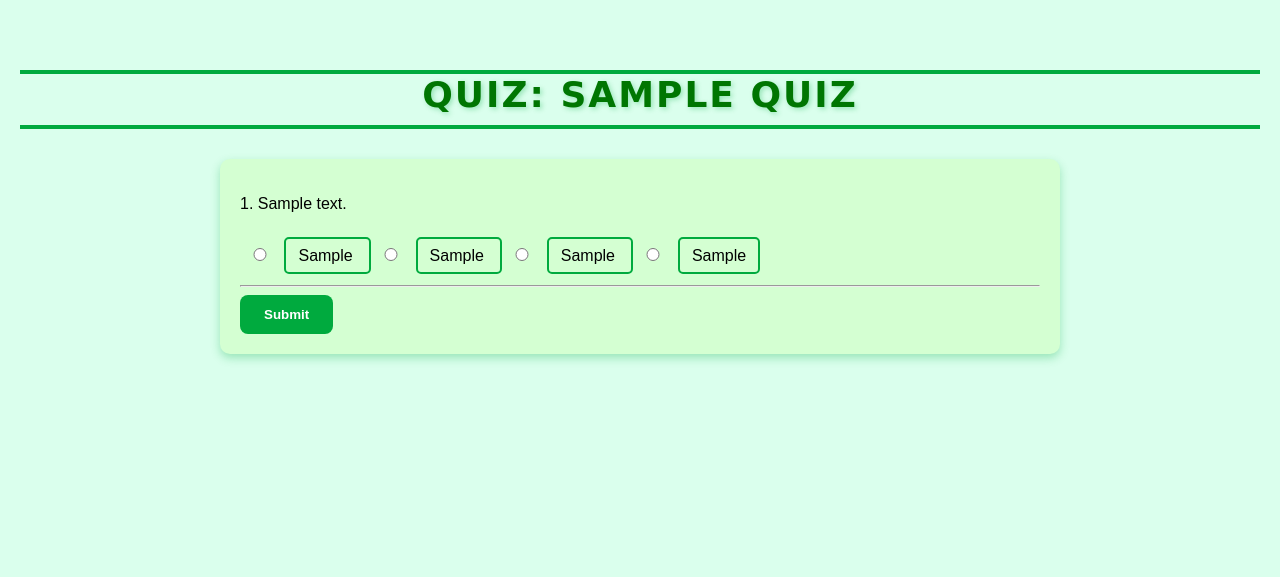
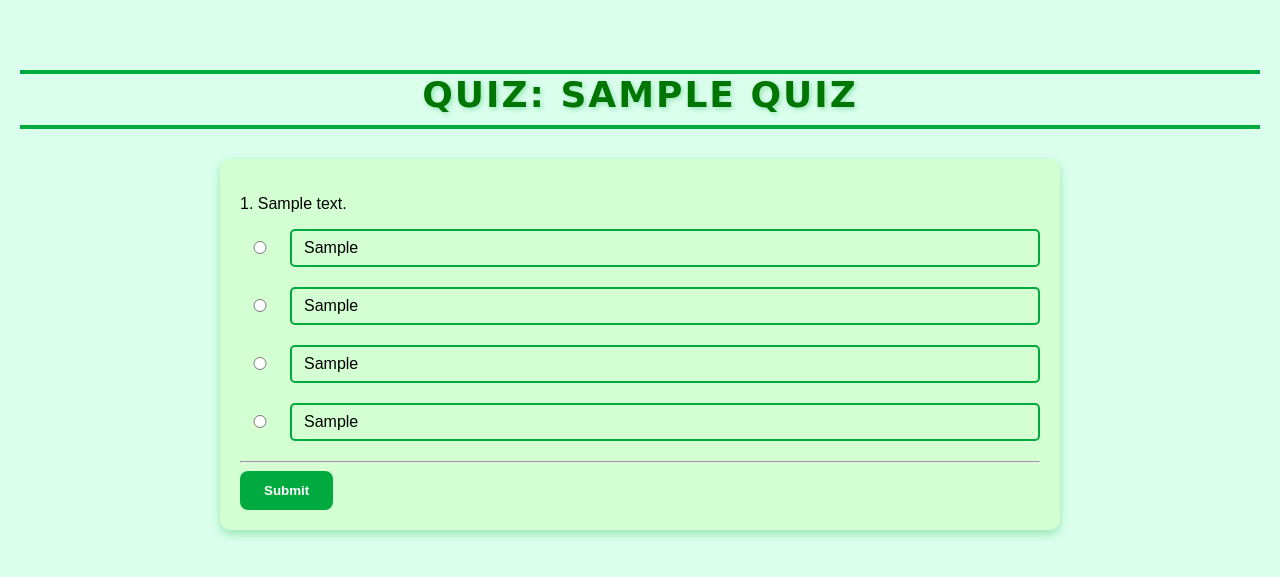
Before and after one commit to Sivakumar180405/quiz-master-1000026, a Flask app: page /start_quiz/1 in a window 1280 px wide. Shown: the part 68-645 px from the top of the page. Run offline with Flask 3, Linux system fonts and the light colour scheme; a user stored in the database is signed in; tables that the repository leaves empty hold one stand-in row (values such as "Sample post").

Commit message:
Refined the UI

```diff
--- a/templates/start_quiz.html
+++ b/templates/start_quiz.html
@@ -4,15 +4,23 @@
 <form method="POST">
     {% for question in questions %}
     <div class="radio-group">
-        <p>{{ question.id }}. {{ question.question_text }}</p><br>
+        <p>{{ question.id }}. {{ question.question_text }}</p>
+        <div class="options-group">
             <input type="radio" name="question_{{ question.id }}" value="1" id="q{{ question.id }}_1">
             <label for="q{{ question.id }}_1"> {{ question.option1 }} </label>
+        </div>
+        <div class="options-group">
             <input type="radio" name="question_{{ question.id }}" value="2" id="q{{ question.id }}_2">
             <label for="q{{ question.id }}_2"> {{ question.option2 }} </label>
+        </div>
+        <div class="options-group">
             <input type="radio" name="question_{{ question.id }}" value="3" id="q{{ question.id }}_3">
             <label for="q{{ question.id }}_3"> {{ question.option3 }} </label>
+        </div>
+        <div class="options-group">
             <input type="radio" name="question_{{ question.id }}" value="4" id="q{{ question.id }}_4">
             <label for="q{{ question.id }}_4"> {{ question.option4 }} </label>
+        </div>
     </div>
     <hr>
     {% endfor %}
```
Lines whose indentation alone changed are shown as unchanged.
